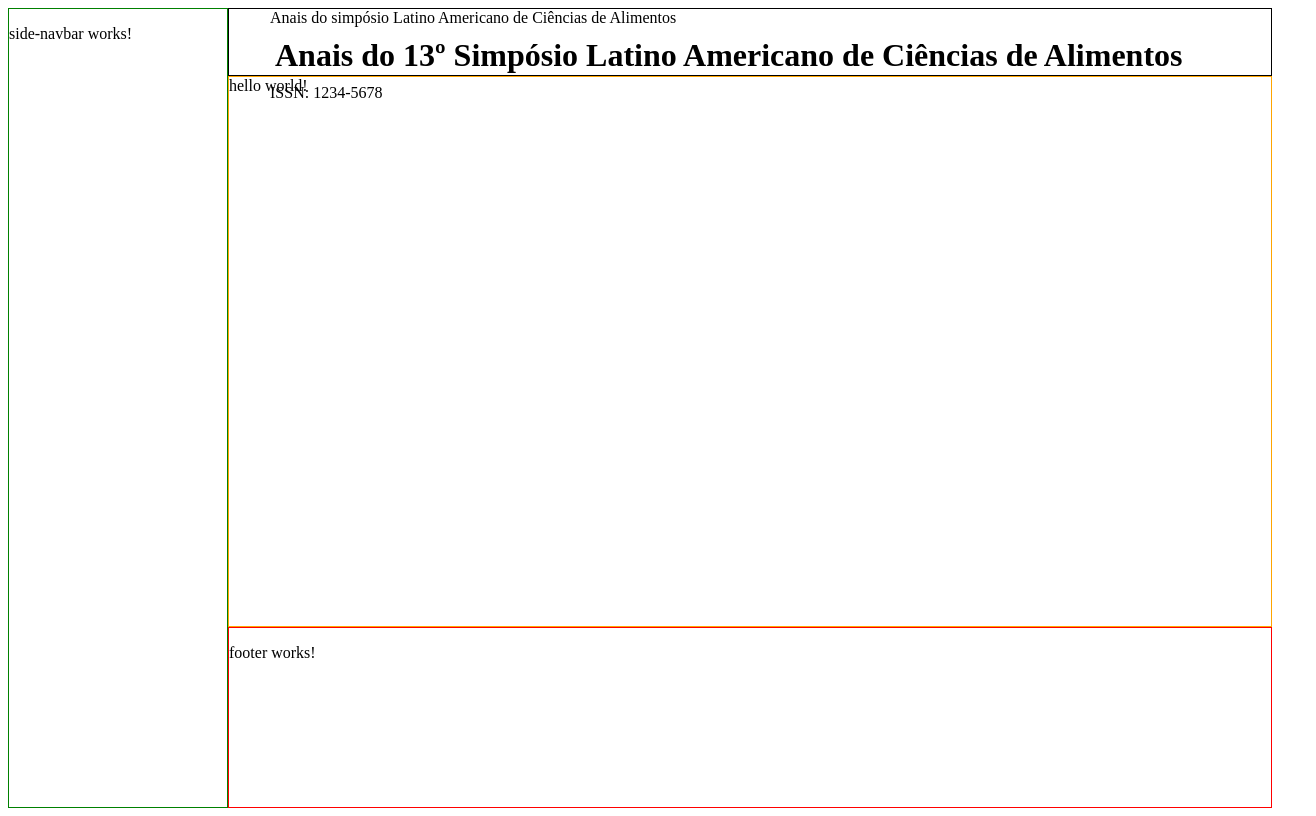
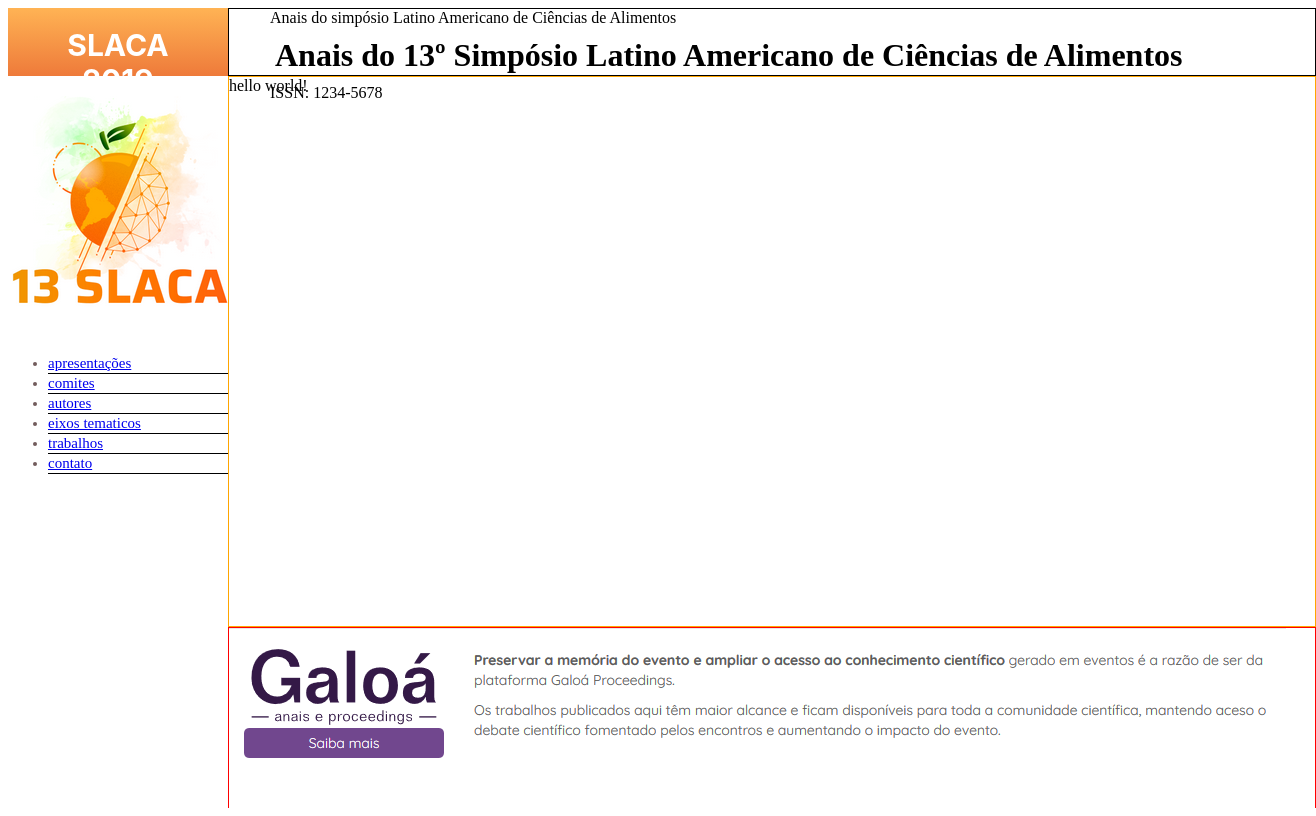
Before and after one commit to samueldsiqueira/slaca_19, an Angular app: page / in a window 1280 px wide. Shown: the whole page, 1316 px wide, since content can reach past the window. Built offline with nearby package versions, Linux system fonts and the light colour scheme.

Commit message:
create menu and footer

```diff
--- a/src/app/app.component.scss
+++ b/src/app/app.component.scss
@@ -14,7 +14,6 @@
   }
 
   .side-navbar {
-    border: solid 1px green;
     grid-area: side;
   }
 
--- a/src/app/shared/components/footer/footer.component.html
+++ b/src/app/shared/components/footer/footer.component.html
@@ -1 +1 @@
-<p>footer works!</p>
+<img src="/assets/imagem-footer.png" alt="" />
--- a/src/app/shared/components/side-navbar/side-navbar.component.html
+++ b/src/app/shared/components/side-navbar/side-navbar.component.html
@@ -1 +1,12 @@
-<p>side-navbar works!</p>
+<p class="side-title">SLACA 2019</p>
+<img src="/assets/logoslaca.png" alt="" />
+<nav class="menus">
+  <ul>
+    <li><a href="#"> apresentações </a></li>
+    <li><a href="#"> comites </a></li>
+    <li><a href="#"> autores </a></li>
+    <li><a href="#"> eixos tematicos </a></li>
+    <li><a href="#"> trabalhos </a></li>
+    <li><a href="#"> contato </a></li>
+  </ul>
+</nav>
--- a/src/app/shared/components/side-navbar/side-navbar.component.scss
+++ b/src/app/shared/components/side-navbar/side-navbar.component.scss
@@ -0,0 +1,26 @@
+.side-title {
+  margin: auto;
+  height: 28px;
+  font-weight: 700;
+  font-size: 30px;
+  line-height: 35px;
+  padding: 20px;
+  font-style: normal;
+  text-align: center;
+  color: white;
+  background: linear-gradient(180deg, #ffb354 0%, #ee7a3a 100%);
+  font-family: -apple-system, BlinkMacSystemFont, "Segoe UI", Roboto, Oxygen,
+    Ubuntu, Cantarell, "Open Sans", "Helvetica Neue", sans-serif;
+}
+.menu {
+  align-items: initial;
+}
+li {
+  font-family: "Quicksand";
+  font-style: normal;
+  font-weight: 500;
+  font-size: 15px;
+  line-height: 19px;
+  color: #725c5c;
+  border-bottom: solid black 1px;
+}
```
Also changed, not shown: src/assets/imagem-footer.png (added), src/assets/logoslaca.png (added).
